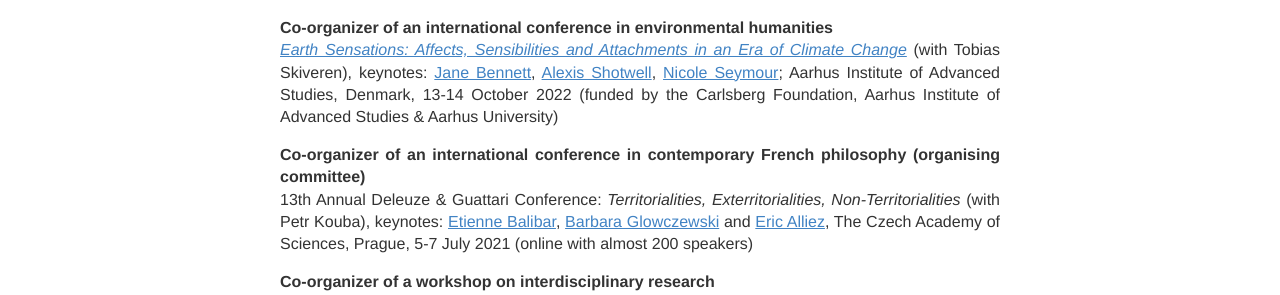
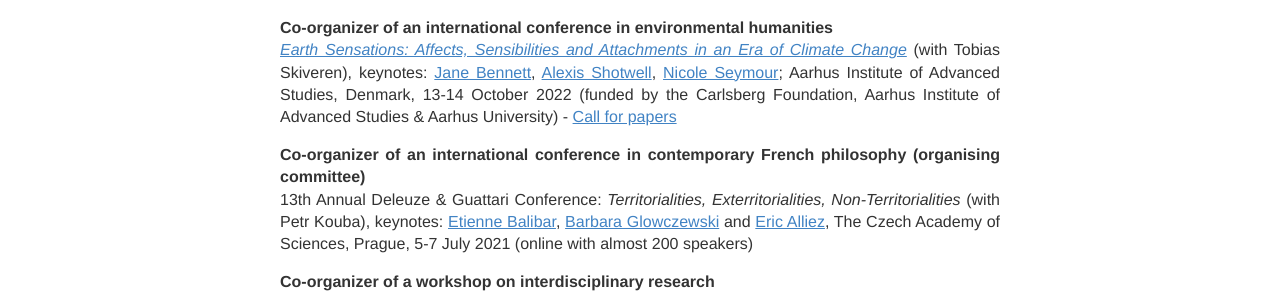
Before and after one commit to IJanicka/IJanicka.github.io, a Jekyll site: the page built from events.md, in a window 1280 px wide. Shown: the part 321-616 px from the top of the page. Built offline with Jekyll 4.4.1, drawn with Linux system fonts in a browser that asks for light colours.

Commit message:
Update events.md

```diff
--- a/events.md
+++ b/events.md
@@ -8,7 +8,7 @@
 I have organised several international workshops and conferences in European philosophy, evironmental humanities and art. Most of them have been generously supported by various institutions and foundations.
 
 **Co-organizer of an international conference in environmental humanities**<br>
-<a href="https://aias.au.dk/events/earth-sensations" target="_blank"><i>Earth Sensations: Affects, Sensibilities and Attachments in an Era of Climate Change</i></a> (with Tobias Skiveren), keynotes: <a href="https://politicalscience.jhu.edu/directory/jane-bennett/" target="_blank">Jane Bennett</a>, <a href="https://alexisshotwell.com" target="_blank">Alexis Shotwell</a>, <a href="https://english.fullerton.edu/faculty/profile/n_seymour.aspx" target="_blank">Nicole Seymour</a>; Aarhus Institute of Advanced Studies, Denmark, 13-14 October 2022 (funded by the Carlsberg Foundation, Aarhus Institute of Advanced Studies & Aarhus University)
+<a href="https://aias.au.dk/events/earth-sensations" target="_blank"><i>Earth Sensations: Affects, Sensibilities and Attachments in an Era of Climate Change</i></a> (with Tobias Skiveren), keynotes: <a href="https://politicalscience.jhu.edu/directory/jane-bennett/" target="_blank">Jane Bennett</a>, <a href="https://alexisshotwell.com" target="_blank">Alexis Shotwell</a>, <a href="https://english.fullerton.edu/faculty/profile/n_seymour.aspx" target="_blank">Nicole Seymour</a>; Aarhus Institute of Advanced Studies, Denmark, 13-14 October 2022 (funded by the Carlsberg Foundation, Aarhus Institute of Advanced Studies & Aarhus University) - <a href="../articles/CfP_Conference_Earth Sensations_AIAS_AU_KN.pdf" taget="_blank">Call for papers</a>
 
 
 **Co-organizer of an international conference in contemporary French philosophy (organising committee)**<br>
```
